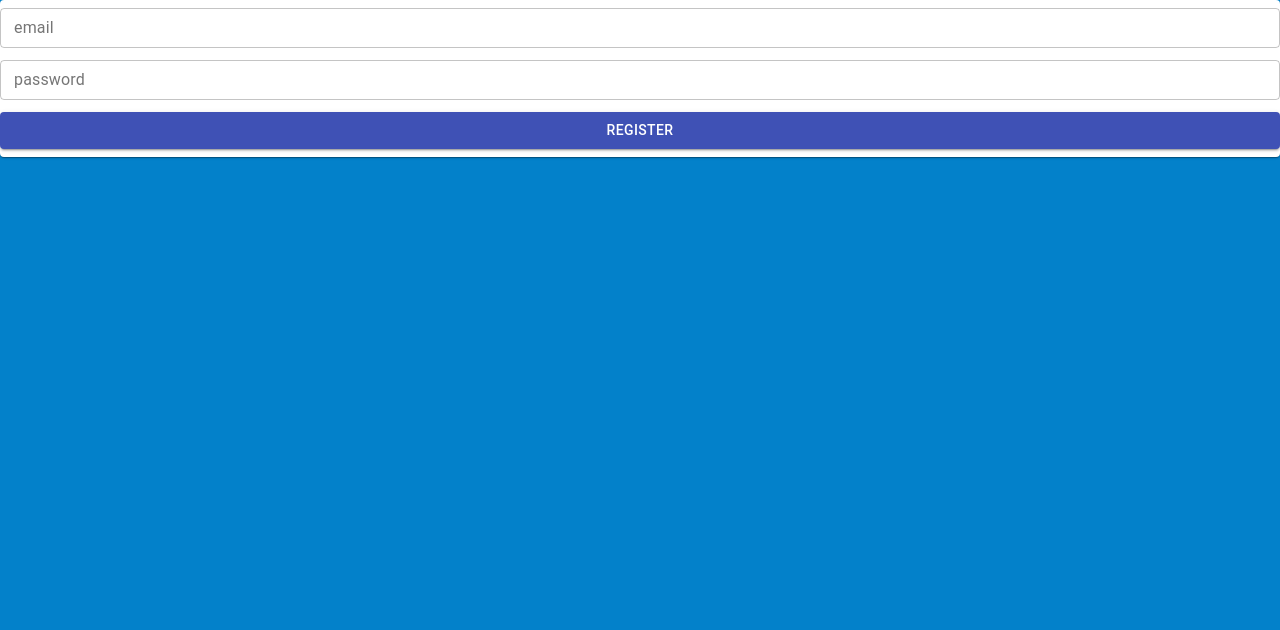
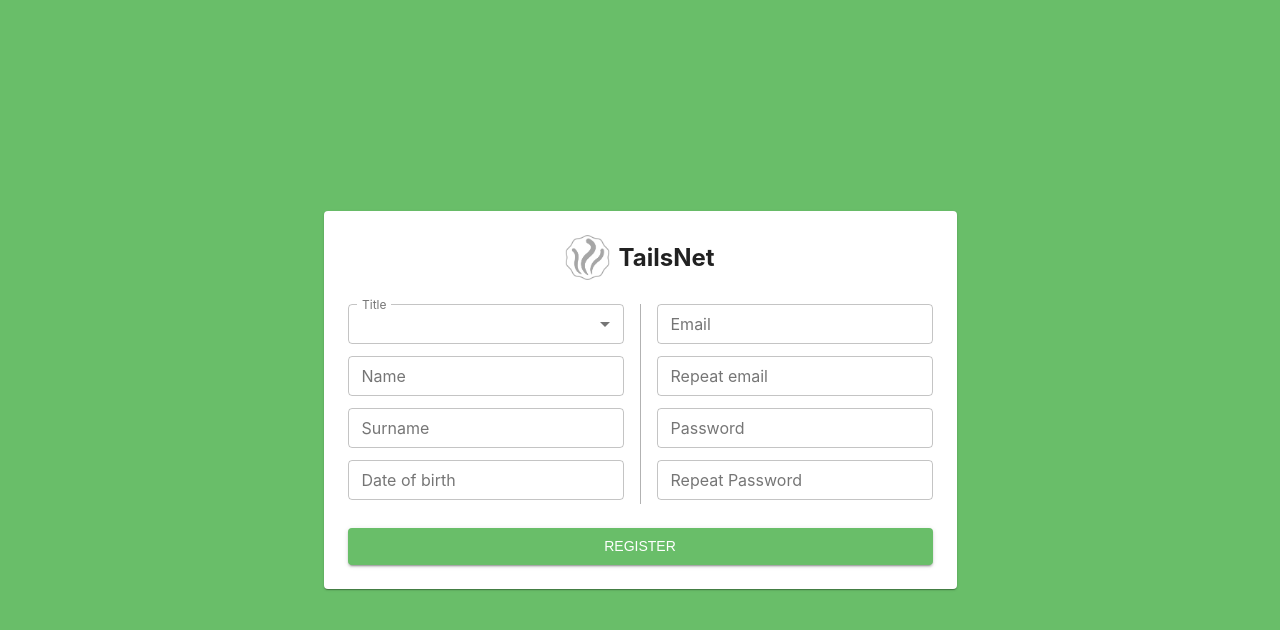
Before and after one commit to Arnuga3/tailsnet, a React (Create React App) app in the folder client/: page /register in a window 1280 px wide. Shown: the top 630 px of the page. Built offline with nearby package versions, Linux system fonts and the light colour scheme.

Commit message:
Style  registration form

```diff
--- a/client/package.json
+++ b/client/package.json
@@ -3,8 +3,11 @@
   "version": "0.1.0",
   "private": true,
   "dependencies": {
+    "@date-io/date-fns": "^1.3.11",
     "@material-ui/core": "^4.5.1",
+    "@material-ui/pickers": "^3.2.7",
     "axios": "^0.19.0",
+    "date-fns": "^2.0.0-beta.5",
     "react": "^16.11.0",
     "react-dom": "^16.11.0",
     "react-router-dom": "^5.1.2",
--- a/client/public/index.html
+++ b/client/public/index.html
@@ -15,6 +15,7 @@
       user's mobile device or desktop. See https://developers.google.com/web/fundamentals/web-app-manifest/
     -->
     <link rel="manifest" href="%PUBLIC_URL%/manifest.json" />
+    <link href="https://fonts.googleapis.com/css?family=Comfortaa&display=swap" rel="stylesheet">
     <title>React App</title>
   </head>
   <body>
--- a/client/src/App.js
+++ b/client/src/App.js
@@ -2,9 +2,30 @@ import React from 'react';
 import Login from './components/Login';
 import Register from './components/Register';
 import { BrowserRouter as Router, Route, Switch } from 'react-router-dom';
+import { createMuiTheme, ThemeProvider } from '@material-ui/core/styles';
 
-function App() {
+const theme = createMuiTheme({
+  palette: {
+    primary: {
+      main: `rgb(105, 190, 105)`,
+      contrastText: 'white'
+    }
+  },
+  status: {
+    danger: 'orange',
+  },
+  typography: {
+    "fontFamily": "Comfortaa\", cursive, \"Roboto\", \"Helvetica\", \"Arial\", sans-serif",
+    "fontSize": 14,
+    "fontWeightLight": 300,
+    "fontWeightRegular": 400,
+    "fontWeightMedium": 600
+  }
+});
+
+const App = () => {
   return (
+    <ThemeProvider theme={theme}>
       <Router>
           <Switch>
             <Route exact path="/">
@@ -15,6 +36,7 @@ function App() {
             </Route>
           </Switch>
       </Router>
+    </ThemeProvider>
   );
 }
 
--- a/client/src/components/Login.js
+++ b/client/src/components/Login.js
@@ -32,11 +32,11 @@ const Login = ({ classes }) => {
                 </div>
                 <div className={classes.rowWrapper}>
                     <form className={classes.columnWrapper} onSubmit={handleSubmit}>
-                        <TextField inputRef={el => emailRef = el} variant='outlined' label='email' margin='dense'>
-                            email
+                        <TextField inputRef={el => emailRef = el} variant='outlined' label='Email' margin='dense'>
+                            Email
                         </TextField>
-                        <TextField inputRef={el => passwordRef = el} variant='outlined' label='password' margin='dense'>
-                            password
+                        <TextField inputRef={el => passwordRef = el} variant='outlined' label='Password' margin='dense'>
+                            Password
                         </TextField>
                         <Button type='submit' className={classes.loginBtn} variant='contained' color='primary'>
                             Login
--- a/client/src/components/Register.js
+++ b/client/src/components/Register.js
@@ -1,12 +1,23 @@
-import React from 'react';
+import React, { useState } from 'react';
 import { withStyles } from '@material-ui/core/styles';
-import { Paper, TextField, Button } from '@material-ui/core';
+import { Paper, TextField, Button, Typography, FormControl, InputLabel, Select, MenuItem } from '@material-ui/core';
+import { MuiPickersUtilsProvider, DatePicker } from "@material-ui/pickers";
+import DateFnsUtils from "@date-io/date-fns";
 import axios from 'axios';
+import logo from './../TAILSNET.png';
 
 const Register = ({ classes }) => {
 
     let emailRef = React.createRef();
     let passwordRef = React.createRef();
+
+    const [selectedDate, handleDateChange] = useState(null);
+    const [userTitle, setUserTitle] = React.useState(0);
+
+    const handleTitleChange = event => {
+        console.log(event.target.value);
+        setUserTitle(event.target.value);
+    };
 
     const handleSubmit = e => {
         e.preventDefault();
@@ -20,29 +31,109 @@ const Register = ({ classes }) => {
     };
 
     return (
-        <Paper>
-            <form className={classes.columnWrapper} onSubmit={handleSubmit}>
-                <TextField inputRef={el => emailRef = el} variant='outlined' label='email' margin='dense'>
-                    email
-                </TextField>
-                <TextField inputRef={el => passwordRef = el} variant='outlined' label='password' margin='dense'>
-                    password
-                </TextField>
+        <div className={classes.wrapper}>
+            <Paper className={classes.paper}>
+                <div className={classes.logoWrapper}>
+                    <img className={classes.logoImg} src={logo} alt=''/>
+                    <Typography variant='h5' align='center'>
+                        TailsNet
+                    </Typography>
+                </div>
+                <div className={classes.rowWrapper}>
+                    <form className={classes.columnWrapper} onSubmit={handleSubmit}>
+                        <FormControl margin='dense' variant="outlined" className={classes.formControl}>
+                            <InputLabel id="userTitle">Title</InputLabel>
+                            <Select
+                                labelWidth={35}
+                                value={userTitle}
+                                onChange={handleTitleChange}
+                            >
+                                <MenuItem value={0}>&nbsp;</MenuItem>
+                                <MenuItem value={1}>Mr</MenuItem>
+                                <MenuItem value={2}>Mrs</MenuItem>
+                                <MenuItem value={3}>Ms</MenuItem>
+                            </Select>
+                        </FormControl>
+                        <TextField inputRef={el => emailRef = el} variant='outlined' label='Name' margin='dense'>
+                            Name
+                        </TextField>
+                        <TextField inputRef={el => emailRef = el} variant='outlined' label='Surname' margin='dense'>
+                            Surname
+                        </TextField>
+                        <MuiPickersUtilsProvider utils={DateFnsUtils}>
+                            <DatePicker
+                                disableFuture
+                                inputVariant='outlined'
+                                margin='dense'
+                                openTo='year'
+                                format='dd/MM/yyyy'
+                                label='Date of birth'
+                                views={['year', 'month', 'date']}
+                                value={selectedDate}
+                                onChange={handleDateChange}
+                            />
+                        </MuiPickersUtilsProvider>
+                    </form>
+                    <div className={classes.divider}></div>
+                    <div className={classes.columnWrapper}>
+                        <TextField inputRef={el => emailRef = el} variant='outlined' label='Email' margin='dense'>
+                            Email
+                        </TextField>
+                        <TextField inputRef={el => emailRef = el} variant='outlined' label='Repeat email' margin='dense'>
+                            Repeat Email
+                        </TextField>
+                        <TextField inputRef={el => passwordRef = el} variant='outlined' label='Password' margin='dense'>
+                            Password
+                        </TextField>
+                        <TextField inputRef={el => passwordRef = el} variant='outlined' label='Repeat Password' margin='dense'>
+                            Repeat Password
+                        </TextField>
+                    </div>
+                </div>
                 <Button type='submit' className={classes.registerBtn} variant='contained' color='primary'>
                     Register
                 </Button>
-            </form>
-        </Paper>
+            </Paper>
+        </div>
     );
 };
 
 const styles = theme => ({
+    wrapper: {
+        display: 'flex',
+        justifyContent: 'center',
+        alignItems: 'center',
+        height: '100vh'
+    },
+    paper: {
+        display: 'flex',
+        flexDirection: 'column',
+        padding: theme.spacing(3)
+    },
+    logoWrapper: {
+        display: 'flex',
+        alignItems: 'center',
+        justifyContent: 'center',
+        marginBottom: theme.spacing(2)
+    },
+    logoImg: {
+        width: 45,
+        marginRight: theme.spacing(1)
+    },
+    rowWrapper: {
+        display: 'flex'
+    },
     columnWrapper: {
         display: 'flex',
         flexDirection: 'column'
     },
+    divider: {
+        borderLeft: '1px solid rgba(0,0,0,.3)',
+        margin: `0 ${theme.spacing(2)}px`,
+        marginTop: theme.spacing(1)
+    },
     registerBtn: {
-        margin: `${theme.spacing(1)}px 0`
+        margin: `${theme.spacing(3)}px 0 0 0`
     }
 });
 
--- a/client/src/index.css
+++ b/client/src/index.css
@@ -5,7 +5,7 @@ body {
     sans-serif;
   -webkit-font-smoothing: antialiased;
   -moz-osx-font-smoothing: grayscale;
-  background-color: rgb(3, 129, 202);
+  background-color: rgb(105, 190, 105);
 }
 
 code {
```
Also changed, not shown: 2 other files (tests, documents, lock files or other folders). Lines whose indentation alone changed are shown as unchanged.
